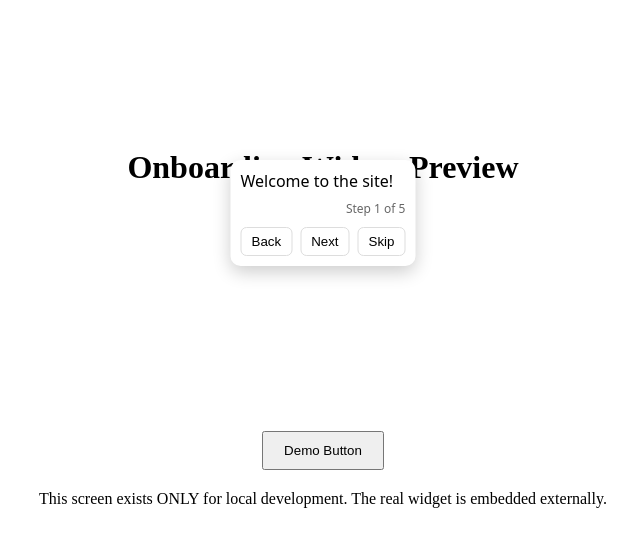
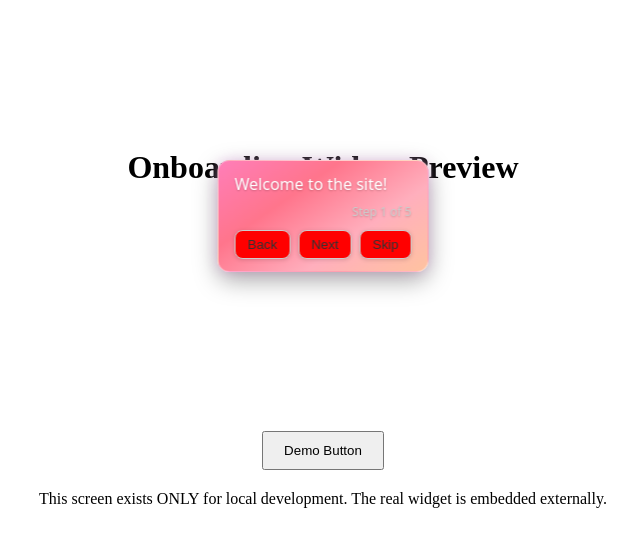
Before and after one commit to blessing986/embeddable-tour-platform, a React (Vite) app: page / in a window 1280 px wide. Both pictures are taken after a click on the button "Demo Button". Shown: the top 546 px of the page, without its empty margins (317-957 px from the left). Built offline with nearby package versions, Linux system fonts and the light colour scheme.

Commit message:
feat(external-widget): Add custom styling functionality

```diff
--- a/src/App.tsx
+++ b/src/App.tsx
@@ -1,29 +1,31 @@
 import "./App.css";
 import { initOnboard } from "./widget-entry";
 
+// TODO: Fetch steps from server
+// TODO: Add target functionality
 
 function App() {
 
-  // useEffect(() => {
-    // Example steps for development preview
-    const steps = [
-      { id: "s1", target: "#logo", content: "Welcome!" },
-      { id: "s2", target: "#btn", content: "Click this button." },
-      { id: "s3", content: "You're almost done." },
-      { id: "s4", content: "Bye!" }
-    ];
-
-    // Start the widget automatically in DEV
     const widget = initOnboard({
       tourId: "demo",
-      steps,
+      userId: "user-123",
       resume: true,
+      styles: {
+        tooltip: {
+        color: '#fff',
+        background: 'linear-gradient(145deg, #ff7eb9, #ff758c, #ffafbd, #ffc3a0)',
+        boxShadow: '0 8px 24px rgba(0, 0, 0, 0.35), 0 0 12px rgba(255, 200, 255, 0.6)',
+        backdropFilter: 'blur(6px)',
+        border: '1px solid rgba(255, 255, 255, 0.3)',
+        textShadow: '0 1px 2px rgba(0,0,0,0.2)',
+        transition: 'opacity 0.3s ease, transform 0.3s ease, box-shadow 0.3s ease',
+      },
+      button: {
+        backgroundColor: 'red'
+      },
+      },
       onEvent: console.log
     });
-
-
-
-  // }, []);
 
   return (
     <div className="card" style={{ padding: 40 }}>
--- a/src/OnboardingWidget.tsx
+++ b/src/OnboardingWidget.tsx
@@ -1,49 +1,23 @@
-// import { useState } from "react"
-// import { Tooltip } from "../components/Tooltip"
-
-const steps = [
-        { id: 's1', target: '#logo', content: 'Welcome to the site!' },
-        { id: 's2', content: 'We will show you around.', target: '#startDemo' },
-        { id: 's3', content: 'You can skip anytime.', target: '#pickMe' },
-        { id: 's4', content: 'Resume is supported.',target: '#logo', },
-        { id: 's5', content: 'Done — thanks!' }
-    ];
-
-//     // fetch this from the api
-
-// function OnboardingWidget() {
-//     const [step, setStep] = useState(0)
-//     console.log(step);
-
-//   return (
-//         <Tooltip
-//         step={{content: steps[step].content}}
-//         index={step}
-//         total={steps.length}
-//         onNext={() => setStep(step + 1)}
-//         onBack={() => setStep(step - 1)}
-//         onSkip={() => setStep(steps.length - 1)}
-//         />
-//   )
-// }
-
-// export default OnboardingWidget
-
 import { useState, useEffect } from "react";
 import { Tooltip } from "./tooltip";
+import type { Step, TooltipStyles } from "./types";
 
 interface Props {
   startIndex: number;
   fireEvent: (event: string) => void;
   onChange: (index: number) => void;
   onEnd: () => void;
+  steps: Step[]
+  styles?:  TooltipStyles
 }
 
 export default function OnboardingWidget({
+steps,
   startIndex,
   fireEvent,
   onChange,
   onEnd,
+  styles
 }: Props) {
   const [step, setStep] = useState(startIndex);
 
@@ -75,6 +49,7 @@ export default function OnboardingWidget({
         fireEvent("skipped");
         setStep(steps.length - 1);
       }}
+      styles={styles}
     />
   );
 }
--- /dev/null
+++ b/src/constant.ts
@@ -0,0 +1,43 @@
+import type { TooltipStyles } from "./types";
+
+export const defaultTooltipStyles = {
+  tooltip: {
+    position: 'fixed' ,
+    zIndex: 2147483647,
+    left: '50%',
+    top: '20%',
+    transform: 'translateX(-50%) translateY(0)',
+    maxWidth: '320px',
+    padding: '12px 16px',
+    borderRadius: '12px',
+    fontFamily: 'system-ui, -apple-system, "Segoe UI", Roboto, "Helvetica Neue", Arial',
+    background: '#333',
+    color: '#fff',
+    boxShadow: '0 4px 16px rgba(0,0,0,0.25)',
+    transition: 'opacity 0.2s ease, transform 0.2s ease',
+  },
+  controls: {
+    display: 'flex',
+    gap: '8px',
+    justifyContent: 'flex-end',
+    marginTop: '10px',
+  },
+  button: {
+    padding: '6px 12px',
+    borderRadius: '8px',
+    border: '1px solid #ccc',
+    background: '#fff',
+    color: '#333',
+    fontWeight: 500,
+    cursor: 'pointer',
+    boxShadow: '0 1px 4px rgba(0,0,0,0.15)',
+    transition: 'all 0.2s ease',
+  },
+  progress: {
+    fontSize: '12px',
+    fontWeight: 500,
+    color: '#ccc',
+    marginTop: '8px',
+    textAlign: 'right',
+  },
+} as TooltipStyles;
--- a/src/globals.d.ts
+++ b/src/globals.d.ts
@@ -1,6 +1,6 @@
-declare global {
-  interface Window {
-    OnboardWidget: any; // or the actual type
+declare global {interface Window {
+    initOnboard?: (cfg: OnboardConfig) => ReturnType<typeof createWidget> | null;
+    OnboardWidget: ReturnType<typeof createWidget> | null;
   }
 }
 
--- a/src/tooltip.tsx
+++ b/src/tooltip.tsx
@@ -1,4 +1,6 @@
-// make flexible to accept custom styles later
+import { defaultTooltipStyles } from "./constant";
+import type { TooltipStyles } from "./types";
+
 export const Tooltip = ({
     step,
     index,
@@ -6,6 +8,7 @@ export const Tooltip = ({
     onNext,
     onBack,
     onSkip,
+    styles
 }: {
         step: any,
         index: number,
@@ -13,65 +16,33 @@ export const Tooltip = ({
         onNext: () => void,
         onBack: () => void,
         onSkip: () => void
+        styles?: TooltipStyles;
     }) => {
+
+    const mergedStyles = {
+    tooltip: { ...defaultTooltipStyles.tooltip, ...styles?.tooltip },
+    controls: { ...defaultTooltipStyles.controls, ...styles?.controls },
+    button: { ...defaultTooltipStyles.button, ...styles?.button },
+    progress: { ...defaultTooltipStyles.progress, ...styles?.progress },
+  };
+
   return (
     <>
-      <style
-        dangerouslySetInnerHTML={{
-          __html: `
-            .tooltip {
-              position: fixed;
-              z-index: 2147483647;
-              left: 50%;
-              top: 20%;
-              transform: translateX(-50%) translateY(0);
-              max-width: 320px;
-              padding: 10px;
-              box-shadow: 0 6px 18px rgba(0, 0, 0, 0.2);
-              background: white;
-              border-radius: 10px;
-              opacity: 0;
-              transition: opacity 0.22s ease, transform 0.22s ease;
-              font-family: system-ui, -apple-system, "Segoe UI", Roboto, "Helvetica Neue", Arial;
-            }
-            .tooltip.show {
-              opacity: 1;
-            }
-            .tooltip .controls {
-              display: flex;
-              gap: 8px;
-              justify-content: flex-end;
-              margin-top: 10px;
-            }
-            .tooltip .controls button {
-              padding: 6px 10px;
-              border-radius: 6px;
-              border: 1px solid #ddd;
-              background: #fff;
-              cursor: pointer;
-            }
-            .tooltip .progress {
-              font-size: 12px;
-              color: #666;
-              margin-top: 8px;
-              text-align: right;
-            }
-            @media (prefers-reduced-motion: reduce) {
-              .tooltip {
-                transition: none;
-              }
-            }
-          `,
-        }}
-      />
-
-    <div className="tooltip-inner tooltip show">
+    <div style={mergedStyles.tooltip} className="tooltip show">
       <div className="content">{step.content}</div>
-      <div className="progress">Step {index+1} of {total}</div>
-      <div className="controls">
-        <button id="onback" onClick={onBack} aria-label="Back">Back</button>
-        <button id="onnext" onClick={onNext} aria-label="Next">{index+1===total ? "Finish" : "Next"}</button>
-        <button id="onskip" onClick={onSkip} aria-label="Skip">Skip</button>
+      <div style={mergedStyles.progress} className="progress">
+        Step {index + 1} of {total}
+      </div>
+      <div style={mergedStyles.controls} className="controls">
+        <button style={mergedStyles.button} onClick={onBack} aria-label="Back">
+          Back
+        </button>
+        <button style={mergedStyles.button} onClick={onNext} aria-label="Next">
+          {index + 1 === total ? 'Finish' : 'Next'}
+        </button>
+        <button style={mergedStyles.button} onClick={onSkip} aria-label="Skip">
+          Skip
+        </button>
       </div>
     </div>
     </>
--- a/src/widget-entry.ts
+++ b/src/widget-entry.ts
@@ -1,26 +1,5 @@
-// import type { OnboardConfig } from "./types";
-// import { createWidget } from "./widget";
-
-import type { OnboardConfig } from "./types";
+import type { initOnboard, OnboardConfig } from "./types";
 import { createWidget } from "./widget";
-
-
-// declare global {
-//   interface Window { initOnboard?: (cfg: OnboardConfig) => any; }
-// }
-
-// export function initOnboard(config: OnboardConfig) {
-//   if (!config || !Array.isArray(config.steps) || config.steps.length < 5) {
-//     console.error("Onboard: config.steps required (min 5)");
-//     return null;
-//   }
-//   const widget = createWidget(config);
-//   window.OnboardWidget = widget;
-//   return widget;
-// }
-
-// window.initOnboard = initOnboard;
-
 
 declare global {
   interface Window {
@@ -28,17 +7,10 @@ declare global {
   }
 }
 
-export function initOnboard(config: OnboardConfig) {
-  // Basic validation
-  if (!config || !Array.isArray(config.steps) || config.steps.length < 1) {
-    console.error("Onboard: config.steps required (min 1)");
-    return null;
-  }
+export function initOnboard(config: initOnboard) {
 
-  // Create widget instance
   const widget = createWidget(config);
 
-  // Expose widget instance globally (optional but useful)
   window.OnboardWidget = widget;
 
   return widget;
--- a/src/widget.tsx
+++ b/src/widget.tsx
@@ -1,11 +1,21 @@
-
 import { createRoot, type Root } from "react-dom/client";
-import type { OnboardConfig } from "./types";
+import type { initOnboard } from "./types";
 import OnboardingWidget from "./OnboardingWidget";
 
-export function createWidget(config: OnboardConfig) {
+export function createWidget(config: initOnboard) {
+
+   // call the fxn to fetch from BE here
   const tourId = config.tourId;
-  const storeKey = `onboard:${tourId}:state`;
+  const userId  = config.userId
+  const storeKey = `onboard:${tourId}${userId}:state`;
+  const steps = [ //from Server
+        { id: 's1', target: '#logo', content: 'Welcome to the site!' },
+        { id: 's2', content: 'We will show you around.', target: '#startDemo' },
+        { id: 's3', content: 'You can skip anytime.', target: '#pickMe' },
+        { id: 's4', content: 'Resume is supported.',target: '#logo', },
+        { id: 's5', content: 'Done — thanks!' }
+    ];
+  const customStyles = config.styles
 
   let root: Root | null = null;
   let container: HTMLDivElement | null = null;
@@ -25,15 +35,17 @@ export function createWidget(config: OnboardConfig) {
     } catch {}
   }
 
+// save state
   function saveState() {
     if (config.resume === false) return;
     localStorage.setItem(storeKey, JSON.stringify({ index: currentIndex }));
   }
 
+  // action
   function fire(event: string, extra?: any) {
     const payload = {
       tourId,
-      stepId: config.steps[currentIndex]?.id,
+      stepId: steps[currentIndex]?.id,
       event,
       timestamp: new Date().toISOString(),
       extra: extra || {},
@@ -56,31 +68,37 @@ export function createWidget(config: OnboardConfig) {
 
     root!.render(
       <OnboardingWidget
+      steps={steps}
       startIndex={currentIndex}
       fireEvent={fire}
       onChange={(i) => {
           currentIndex = i;
           saveState();
         }}
-      onEnd={() => destroy()}/>
+      onEnd={() => destroy()}
+      styles={customStyles}
+      />
     );
   }
 
+// start tour
   function start() {
     fire("start");
     render();
   }
 
+// move to specific step
   function goTo(stepIdOrIndex: number | string) {
     if (typeof stepIdOrIndex === "number") {
       currentIndex = stepIdOrIndex;
     } else {
-      const idx = config.steps.findIndex((s) => s.id === stepIdOrIndex);
+      const idx = steps.findIndex((s) => s.id === stepIdOrIndex);
       if (idx >= 0) currentIndex = idx;
     }
     render();
   }
 
+// end tour
   function destroy() {
     fire("end");
     localStorage.removeItem(storeKey);
```
Also changed, not shown: src/types.ts (+20 -0 lines).
